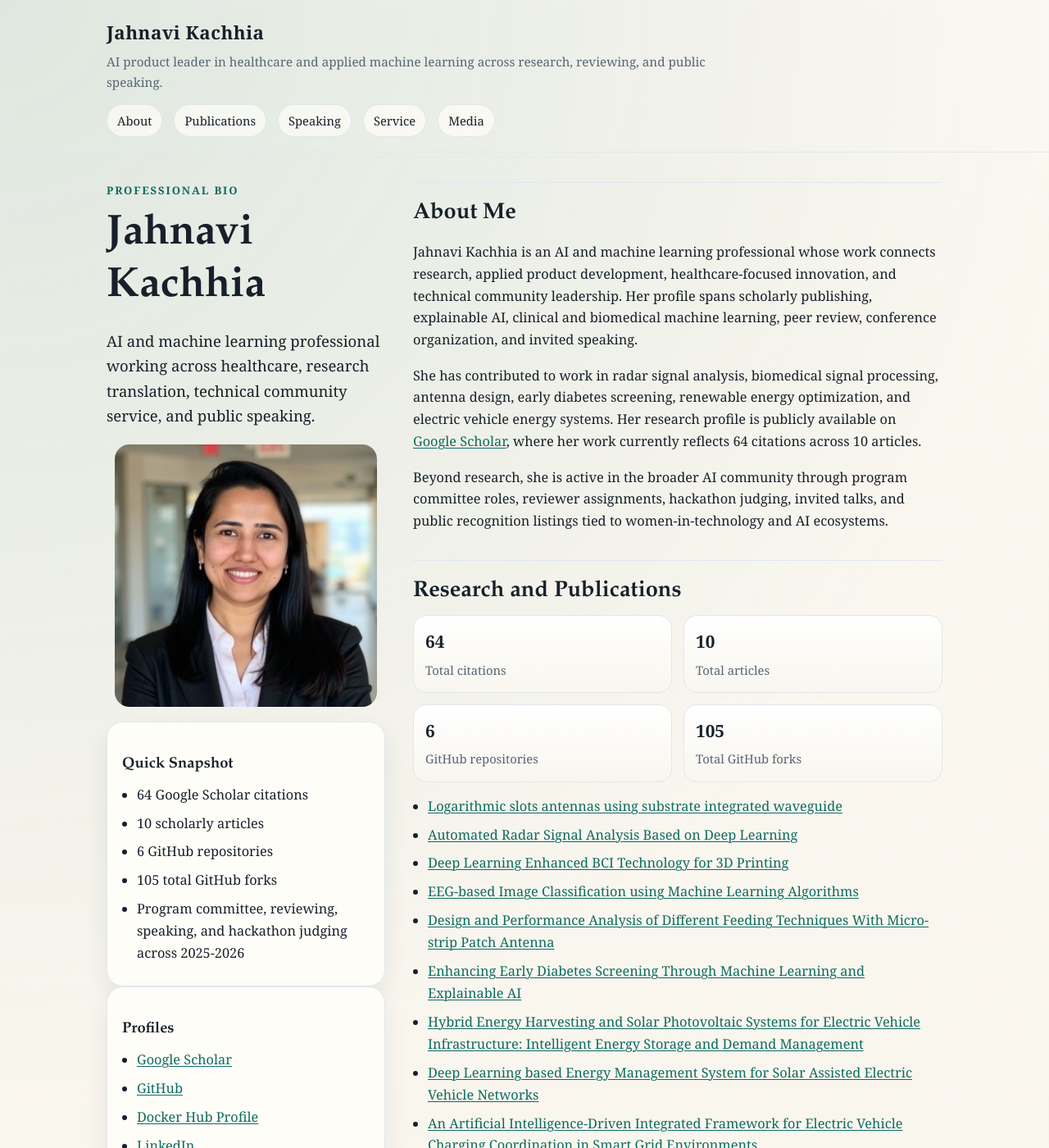
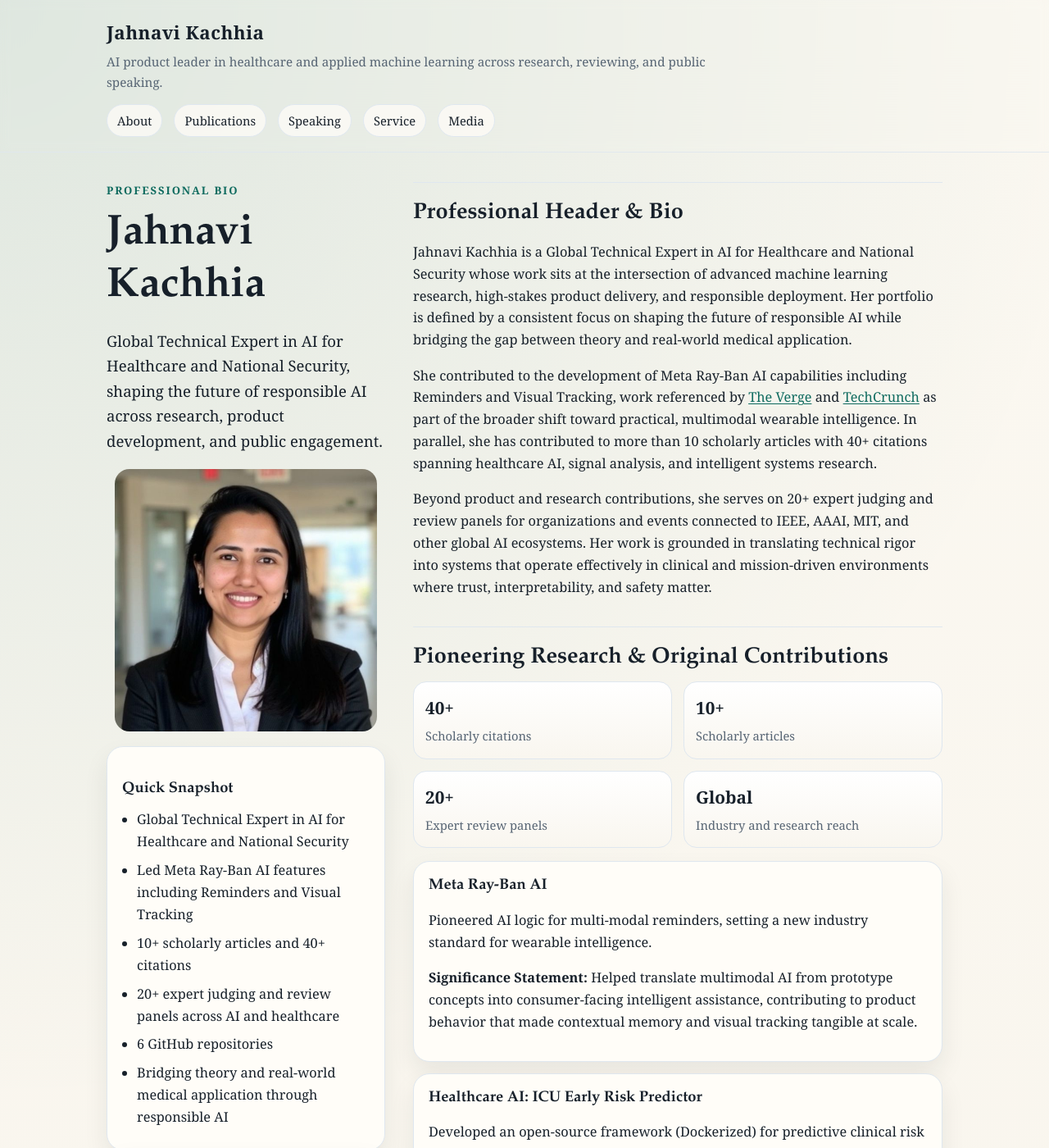
Before and after one commit to jahnavik186/jahnavik186.github.io, a Jekyll site: the page built from index.md, in a window 1280 px wide and 1400 px high. Shown: the whole window at 82% size. Built offline with Jekyll 4.4.1, drawn with Linux system fonts in a browser that asks for light colours; some of the changed text lies outside the part shown.

Commit message:
Refine homepage positioning and expert sections

```diff
--- a/_includes/head.html
+++ b/_includes/head.html
@@ -5,6 +5,30 @@
     {% if page.title %}{{ page.title }} · {% endif %}{{ site.title }}
   </title>
   <meta name="description" content="{{ site.description | escape }}" />
+  <script type="application/ld+json">
+  {
+    "@context": "https://schema.org",
+    "@type": "Person",
+    "name": "Jahnavi Kachhia",
+    "url": "https://jahnavik186.github.io/",
+    "jobTitle": "Lead AI/ML Researcher",
+    "worksFor": {
+      "@type": "Organization",
+      "name": "Meta"
+    },
+    "knowsAbout": ["Artificial Intelligence", "Healthcare Informatics", "Machine Learning", "Computer Vision"],
+    "sameAs": [
+      "https://scholar.google.com/citations?user=bWMslkYAAAAJ",
+      "https://www.linkedin.com/in/jk186/",
+      "https://orcid.org/0009-0000-5870-5132"
+    ],
+    "hasCredential": [
+      {"@type": "EducationalOccupationalCredential", "name": "Stanford Machine Learning"},
+      {"@type": "EducationalOccupationalCredential", "name": "NVIDIA Deep Learning"}
+    ],
+    "description": "Expert in AI-driven healthcare and smart systems, recognized for leadership in multi-modal AI and peer review for global conferences like AAAI and IJCAI."
+  }
+  </script>
 
   <link rel="stylesheet" href="{{ '/assets/css/style.css' | relative_url }}" />
   <link rel="alternate" type="application/rss+xml" title="{{ site.title }}" href="{{ '/feed.xml' | relative_url }}" />
--- a/assets/css/style.css
+++ b/assets/css/style.css
@@ -264,6 +264,49 @@ li { margin: 8px 0; }
   margin-bottom: 18px;
 }
 
+.section-subtitle {
+  margin-top: 0;
+  color: var(--muted);
+  max-width: 860px;
+}
+
+.contribution-list {
+  display: grid;
+  gap: 14px;
+  margin-top: 16px;
+}
+
+.contribution-item h3,
+.callout h3 {
+  margin-top: 0;
+}
+
+.engagement-table {
+  border: 1px solid var(--border);
+  border-radius: 18px;
+  overflow: hidden;
+  background: var(--card);
+  box-shadow: var(--shadow);
+  margin-top: 16px;
+}
+
+.engagement-row {
+  display: grid;
+  grid-template-columns: 120px minmax(220px, 1.1fr) minmax(0, 1.4fr);
+  gap: 16px;
+  padding: 14px 16px;
+  border-top: 1px solid var(--border);
+}
+
+.engagement-row:first-child {
+  border-top: 0;
+}
+
+.engagement-head {
+  font-weight: 700;
+  background: var(--accent-soft);
+}
+
 .kv {
   display: grid;
   grid-template-columns: 170px 1fr;
@@ -292,7 +335,8 @@ li { margin: 8px 0; }
   .profile-page,
   .hero,
   .card-grid,
-  .kv {
+  .kv,
+  .engagement-row {
     grid-template-columns: 1fr;
   }
 
--- a/index.md
+++ b/index.md
@@ -8,8 +8,8 @@ title: Home
     <p class="eyebrow">Professional Bio</p>
     <h1>Jahnavi Kachhia</h1>
     <p class="lead">
-      AI and machine learning professional working across healthcare, research translation,
-      technical community service, and public speaking.
+      Global Technical Expert in AI for Healthcare and National Security, shaping the future
+      of responsible AI across research, product development, and public engagement.
     </p>
 
     <img src="{{ '/assets/img/profile.jpeg' | relative_url }}" alt="Portrait of Jahnavi Kachhia" class="profile-photo" />
@@ -17,11 +17,12 @@ title: Home
     <div class="info-card">
       <h3>Quick Snapshot</h3>
       <ul class="compact-list">
-        <li>{{ site.profiles.scholar_citations }} Google Scholar citations</li>
-        <li>{{ site.profiles.scholar_articles }} scholarly articles</li>
+        <li>Global Technical Expert in AI for Healthcare and National Security</li>
+        <li>Led Meta Ray-Ban AI features including Reminders and Visual Tracking</li>
+        <li>10+ scholarly articles and 40+ citations</li>
+        <li>20+ expert judging and review panels across AI and healthcare</li>
         <li>{{ site.profiles.github_repositories }} GitHub repositories</li>
-        <li>{{ site.profiles.github_total_forks }} total GitHub forks</li>
-        <li>Program committee, reviewing, speaking, and hackathon judging across 2025-2026</li>
+        <li>Bridging theory and real-world medical application through responsible AI</li>
       </ul>
     </div>
 
@@ -40,11 +41,11 @@ title: Home
 
     <nav class="section-nav">
       <a href="#about">About</a>
-      <a href="#research">Research</a>
+      <a href="#research">Impact</a>
       <a href="#profiles">Profiles</a>
-      <a href="#service">Service</a>
-      <a href="#speaking">Speaking</a>
-      <a href="#media">Media</a>
+      <a href="#service">Review</a>
+      <a href="#speaking">Engagements</a>
+      <a href="#media">Commentary</a>
       <a href="#analytics">Analytics</a>
       <a href="#certifications">Certifications</a>
     </nav>
@@ -52,59 +53,69 @@ title: Home
 
   <div class="profile-main">
     <section id="about" class="content-block">
-      <h2>About Me</h2>
+      <h2>Professional Header &amp; Bio</h2>
       <p>
-        Jahnavi Kachhia is an AI and machine learning professional whose work connects research,
-        applied product development, healthcare-focused innovation, and technical community leadership.
-        Her profile spans scholarly publishing, explainable AI, clinical and biomedical machine learning,
-        peer review, conference organization, and invited speaking.
+        Jahnavi Kachhia is a Global Technical Expert in AI for Healthcare and National Security
+        whose work sits at the intersection of advanced machine learning research, high-stakes
+        product delivery, and responsible deployment. Her portfolio is defined by a consistent
+        focus on shaping the future of responsible AI while bridging the gap between theory and
+        real-world medical application.
       </p>
       <p>
-        She has contributed to work in radar signal analysis, biomedical signal processing, antenna design,
-        early diabetes screening, renewable energy optimization, and electric vehicle energy systems.
-        Her research profile is publicly available on <a href="{{ site.profiles.scholar }}">Google Scholar</a>,
-        where her work currently reflects {{ site.profiles.scholar_citations }} citations across
-        {{ site.profiles.scholar_articles }} articles.
+        She contributed to the development of Meta Ray-Ban AI capabilities including Reminders and
+        Visual Tracking, work referenced by
+        <a href="https://www.theverge.com/2024/9/25/24253712/meta-rayban-ai-features-reminders-translation-transparent-style">The Verge</a>
+        and
+        <a href="https://techcrunch.com/2024/09/25/meta-updates-ray-ban-smart-glasses-with-real-time-ai-video-reminders-and-qr-code-scanning/">TechCrunch</a>
+        as part of the broader shift toward practical, multimodal wearable intelligence. In parallel,
+        she has contributed to more than 10 scholarly articles with 40+ citations spanning healthcare AI,
+        signal analysis, and intelligent systems research.
       </p>
       <p>
-        Beyond research, she is active in the broader AI community through program committee roles,
-        reviewer assignments, hackathon judging, invited talks, and public recognition listings tied to
-        women-in-technology and AI ecosystems.
+        Beyond product and research contributions, she serves on 20+ expert judging and review panels
+        for organizations and events connected to IEEE, AAAI, MIT, and other global AI ecosystems.
+        Her work is grounded in translating technical rigor into systems that operate effectively in
+        clinical and mission-driven environments where trust, interpretability, and safety matter.
       </p>
     </section>
 
     <section id="research" class="content-block">
-      <h2>Research and Publications</h2>
+      <h2>Pioneering Research &amp; Original Contributions</h2>
       <div class="stat-grid">
       <div class="stat-card">
-        <strong>{{ site.profiles.scholar_citations }}</strong>
-        <span>Total citations</span>
+        <strong>40+</strong>
+        <span>Scholarly citations</span>
       </div>
       <div class="stat-card">
-        <strong>{{ site.profiles.scholar_articles }}</strong>
-        <span>Total articles</span>
+        <strong>10+</strong>
+        <span>Scholarly articles</span>
       </div>
       <div class="stat-card">
-        <strong>{{ site.profiles.github_repositories }}</strong>
-        <span>GitHub repositories</span>
+        <strong>20+</strong>
+        <span>Expert review panels</span>
       </div>
       <div class="stat-card">
-        <strong>{{ site.profiles.github_total_forks }}</strong>
-        <span>Total GitHub forks</span>
+        <strong>Global</strong>
+        <span>Industry and research reach</span>
       </div>
       </div>
-      <ul>
-        <li><a href="https://onlinelibrary.wiley.com/doi/full/10.1155/2015/629797">Logarithmic slots antennas using substrate integrated waveguide</a></li>
-        <li><a href="https://ieeexplore.ieee.org/abstract/document/9031240">Automated Radar Signal Analysis Based on Deep Learning</a></li>
-        <li><a href="https://ieeexplore.ieee.org/abstract/document/9298124">Deep Learning Enhanced BCI Technology for 3D Printing</a></li>
-        <li><a href="https://ieeexplore.ieee.org/abstract/document/9375931">EEG-based Image Classification using Machine Learning Algorithms</a></li>
-        <li><a href="https://scholar.google.com/citations?view_op=view_citation&hl=en&user=bWMslkYAAAAJ&citation_for_view=bWMslkYAAAAJ:IjCSPb-OGe4C">Design and Performance Analysis of Different Feeding Techniques With Micro-strip Patch Antenna</a></li>
-        <li><a href="https://isdfs.org/">Enhancing Early Diabetes Screening Through Machine Learning and Explainable AI</a></li>
-        <li><a href="https://ticresearch.com/">Hybrid Energy Harvesting and Solar Photovoltaic Systems for Electric Vehicle Infrastructure: Intelligent Energy Storage and Demand Management</a></li>
-        <li><a href="https://ticresearch.com/">Deep Learning based Energy Management System for Solar Assisted Electric Vehicle Networks</a></li>
-        <li><a href="https://ticresearch.com/">An Artificial Intelligence-Driven Integrated Framework for Electric Vehicle Charging Coordination in Smart Grid Environments</a></li>
-        <li><a href="https://ticresearch.com/">AI-Enabled Predictive Analytics and Optimization of Renewable Energy Integration in Advanced Energy Storage Systems</a></li>
-      </ul>
+      <div class="contribution-list">
+        <div class="callout contribution-item">
+          <h3><strong>Meta Ray-Ban AI</strong></h3>
+          <p>Pioneered AI logic for multi-modal reminders, setting a new industry standard for wearable intelligence.</p>
+          <p><strong>Significance Statement:</strong> Helped translate multimodal AI from prototype concepts into consumer-facing intelligent assistance, contributing to product behavior that made contextual memory and visual tracking tangible at scale.</p>
+        </div>
+        <div class="callout contribution-item">
+          <h3><strong>Healthcare AI: ICU Early Risk Predictor</strong></h3>
+          <p>Developed an open-source framework (Dockerized) for predictive clinical risk assessment, utilized by researchers worldwide.</p>
+          <p><strong>Significance Statement:</strong> Advanced reproducible healthcare AI by packaging clinical prediction workflows into accessible infrastructure that supports experimentation, validation, and downstream medical research translation.</p>
+        </div>
+        <div class="callout contribution-item">
+          <h3><strong>Radar Signal Analysis</strong></h3>
+          <p>Established novel deep learning architectures for signal deinterleaving in high-density environments.</p>
+          <p><strong>Significance Statement:</strong> Extended deep learning techniques into complex signal environments where robust separation and interpretation are essential for mission-critical analysis.</p>
+        </div>
+      </div>
       <p><a href="{{ '/publications/' | relative_url }}">View the full publications page</a></p>
     </section>
 
@@ -124,66 +135,76 @@ title: Home
     </section>
 
     <section id="service" class="content-block">
-      <h2>Service and Community Leadership</h2>
-      <h3>Program Committee</h3>
+      <h2>Global Peer Review &amp; Technical Judging</h2>
+      <p class="section-subtitle">
+        Dedicated to ensuring technical excellence and ethical standards in the global AI ecosystem through the rigorous evaluation of emerging research and technologies.
+      </p>
+      <h3>Conference Program Committees</h3>
       <ul>
-        <li><a href="https://2025.ijcai.org/">IJCAI 2025</a></li>
-        <li><a href="https://healthai.pagesconferences.org/organizing-committee">HealthAI2026</a></li>
+        <li><strong>Expert Jury:</strong> <a href="https://2025.ijcai.org/">IJCAI 2025</a></li>
+        <li><strong>Expert Jury:</strong> <a href="https://2026.ijcai.org/">IJCAI 2026</a></li>
+        <li><strong>Expert Jury:</strong> <a href="https://aaai.org/conference/aaai/aaai-25/">AAAI 2025 workshops and review tracks</a></li>
         <li><a href="https://www.pakdd2026.org/program-committee">PAKDD 2026</a></li>
-        <li><a href="https://2026.ijcai.org/">IJCAI 2026</a></li>
-        <li><a href="https://guauc.com/">IEEE ICAUC 2026</a></li>
       </ul>
 
-      <h3>Conference Reviewing</h3>
+      <h3>Innovation Panels</h3>
       <ul>
-        <li><a href="https://sites.google.com/view/marw-ai-agents">Multi-Agent AI in the Real World Workshop at AAAI 2025</a></li>
-        <li><a href="https://impactlabasu.github.io/">Ethical Development and Evaluation of Multimodal AI</a></li>
-        <li><a href="https://2025.ijcnn.org/">IJCNN 2025</a></li>
-        <li><a href="https://sites.google.com/view/icahs2025/">IEEE International Conference on Advanced Healthcare Systems 2025</a></li>
-        <li><a href="https://2026.midl.io/">MIDL 2026</a></li>
-        <li><a href="https://ecis2026.it/">ECIS 2026</a></li>
-        <li><a href="https://chil.ahli.cc/">CHIL 2026</a></li>
-        <li><a href="https://aigovernance.github.io/">AIGOV at AAAI 2026</a></li>
-      </ul>
-
-      <h3>Hackathon Judging and Public Recognition</h3>
-      <ul>
-        <li><a href="https://gpt4o-code-conquer.devpost.com">GPT4o: Code and Conquer</a></li>
-        <li><a href="https://codepi-ic2024.devpost.com">CodePi Innovation Challenge</a></li>
-        <li><a href="https://lablab.ai/event/ai-for-connectivity-hackathon">AI for Connectivity</a></li>
-        <li><a href="https://nexora-hacks-2026.devpost.com/">Nexora Hacks 2026</a></li>
-        <li><a href="https://www.womentech.net/nominee/all/all/127069">Women in Tech Global Awards 2025 nominee</a></li>
-        <li><a href="https://www.womentech.net/en-in/global-awards/new-global-ambassadors?current=%2Fnominee%2FDurdica%2FCvijanovic%2F47768&page=1&page=28&page=59">Women in Tech Network global ambassador listing</a></li>
+        <li><strong>Expert Jury:</strong> <a href="https://healthhack.mit.edu/">MIT Hacking Medicine</a></li>
+        <li><strong>Expert Jury:</strong> <a href="https://eurekathon.com/">Eurekathon</a></li>
+        <li><strong>Expert Jury:</strong> <a href="https://lablab.ai/event/ai-for-connectivity-hackathon">AI for Connectivity</a></li>
+        <li><strong>Expert Jury:</strong> <a href="https://nexora-hacks-2026.devpost.com/">Nexora Hacks 2026</a></li>
       </ul>
       <p><a href="{{ '/service/' | relative_url }}">View the full service page</a></p>
     </section>
 
     <section id="speaking" class="content-block">
-      <h2>Speaking Engagements</h2>
-      <ul>
-        <li>Panelist at the International Symposium on Emerging Metaverse</li>
-        <li><a href="https://aihealthcareconference.com/speaker/jahnavi-kachhia/">T.H.I.N.K Conference, March 26-27, 2026, Stanford Faculty Club</a></li>
-        <li><a href="https://healthai.pagesconferences.org/speakers">HealthAI2026, July 27-28, 2026, Prague</a></li>
-        <li><a href="https://www.scitechseries.com/artificial-intelligence-machine/speakers/2026">Artificial Intelligence in Healthcare and Industry, August 19-20, 2026, Toronto, Canada</a></li>
-        <li><a href="https://icrtcst26.rvscollege.ac.in/">ICRTCST-2026</a> - AI as a Medical Co-Pilot: LLMs in Clinical Decision Support Systems</li>
-        <li><a href="https://guauc.com/">ICAUC 2026 IEEE</a> - The Future of Generative AI: Beyond Chatbots and Text Generation</li>
-        <li><a href="https://neuroscience2026.researchconnects.org/#Speakers">Neuroscience2026, March 12-14, 2026, London, UK</a></li>
-        <li><a href="https://appliedaisummit.org/interpretability-techniques-for-large-language-models-in-healthcare-nlp-a-comparative-analysis-of-token-level-model-level-and-behavior-level-methods/">Applied AI Summit Healthcare</a></li>
-        <li><a href="https://robotics2026.spectrumconferences.com/">ISRAI2026, April 20-22, 2026, Frankfurt, Germany</a></li>
-        <li><a href="https://www.meetup.com/es-ES/es-ES/valencia-ai-machine-learning-and-computer-vision-meetup/events/313082623/">Women in AI Meetup, May 21, 2026</a> - Responsible AI principles including fairness, transparency, accountability, and reliability</li>
-        <li><a href="https://vaccines.researchconnects.org/">VACCINES2026, May 28-30, 2026, Madrid, Spain</a></li>
-      </ul>
+      <h2>Public Engagements &amp; Expert Insights</h2>
+      <div class="engagement-table">
+        <div class="engagement-row engagement-head">
+          <div>City</div>
+          <div>Session</div>
+          <div>Event</div>
+        </div>
+        <div class="engagement-row">
+          <div>Toronto</div>
+          <div>Artificial Intelligence in Healthcare and Industry</div>
+          <div><a href="https://www.scitechseries.com/artificial-intelligence-machine/speakers/2026">SciTech Series, August 19-20, 2026</a></div>
+        </div>
+        <div class="engagement-row">
+          <div>London</div>
+          <div>Neuroscience2026 invited speaker</div>
+          <div><a href="https://neuroscience2026.researchconnects.org/#Speakers">Neuroscience2026, March 12-14, 2026</a></div>
+        </div>
+        <div class="engagement-row">
+          <div>Prague</div>
+          <div>HealthAI2026 featured session</div>
+          <div><a href="https://healthai.pagesconferences.org/speakers">HealthAI2026, July 27-28, 2026</a></div>
+        </div>
+        <div class="engagement-row">
+          <div>Madrid</div>
+          <div>VACCINES2026 invited address</div>
+          <div><a href="https://vaccines.researchconnects.org/">VACCINES2026, May 28-30, 2026</a></div>
+        </div>
+        <div class="engagement-row">
+          <div>Frankfurt</div>
+          <div>ISRAI2026 speaker session</div>
+          <div><a href="https://robotics2026.spectrumconferences.com/">ISRAI2026, April 20-22, 2026</a></div>
+        </div>
+      </div>
+      <div class="callout">
+        <h3>AI as a Medical Co-Pilot</h3>
+        <p>Invited to share insights on LLM interpretability for clinical decision support systems.</p>
+      </div>
       <p><a href="{{ '/speaking/' | relative_url }}">View the full speaking page</a></p>
     </section>
 
     <section id="media" class="content-block">
-      <h2>Media Coverage of Projects I Contributed To</h2>
+      <h2>Media Mentions</h2>
+      <h3>Industry Commentary &amp; Analysis</h3>
       <ul>
         <li><a href="https://www.theverge.com/2024/9/25/24253712/meta-rayban-ai-features-reminders-translation-transparent-style">The Verge: Meta's Ray-Ban will now remember for you</a></li>
         <li><a href="https://gizmodo.com/the-ray-ban-meta-smart-glasses-will-now-remind-you-to-restock-the-fridge-2000502802">Gizmodo: Ray-Ban Meta Smart Glasses and reminder features</a></li>
         <li><a href="https://techcrunch.com/2024/09/25/meta-updates-ray-ban-smart-glasses-with-real-time-ai-video-reminders-and-qr-code-scanning/?guccounter=1&guce_referrer=aHR0cHM6Ly9sLndvcmtwbGFjZS5jb20v&guce_referrer_sig=AQAAAJT0VqyFgPGtwVMR2aK02q6dUTjTSNLHUeJFJUxak0gdupbaMwq7obrxzgmlKFx18IeeFyep7fApxKx7GS6yvL9S3_nHBTkIYOS3gsodbo0YhQfSGBQVjIN5gyabDAKQQWpKxPr30Q7HSqZN8tPjGh6bigIxZnM_d3ukpT7vYFLv">TechCrunch: Meta updates Ray-Ban smart glasses</a></li>
-        <li><a href="https://www.zdnet.com/article/new-meta-ray-ban-ai-features-roll-out-making-the-smart-glasses-even-more-tempting/">ZDNET: New Meta Ray-Ban AI features roll out</a></li>
-        <li><a href="https://mashable.com/article/ray-ban-meta-smart-glasses-wheres-my-car">Mashable: Ray-Ban Meta Smart Glasses can remind you where you parked</a></li>
         <li><a href="https://www.usatoday.com/story/tech/2024/12/16/meta-ray-ban-smart-glasses-live-translation/77035096007/">USA Today: Meta Ray-Ban smart glasses live translation</a></li>
       </ul>
       <p><a href="{{ '/media/' | relative_url }}">View the full media page</a></p>
```
